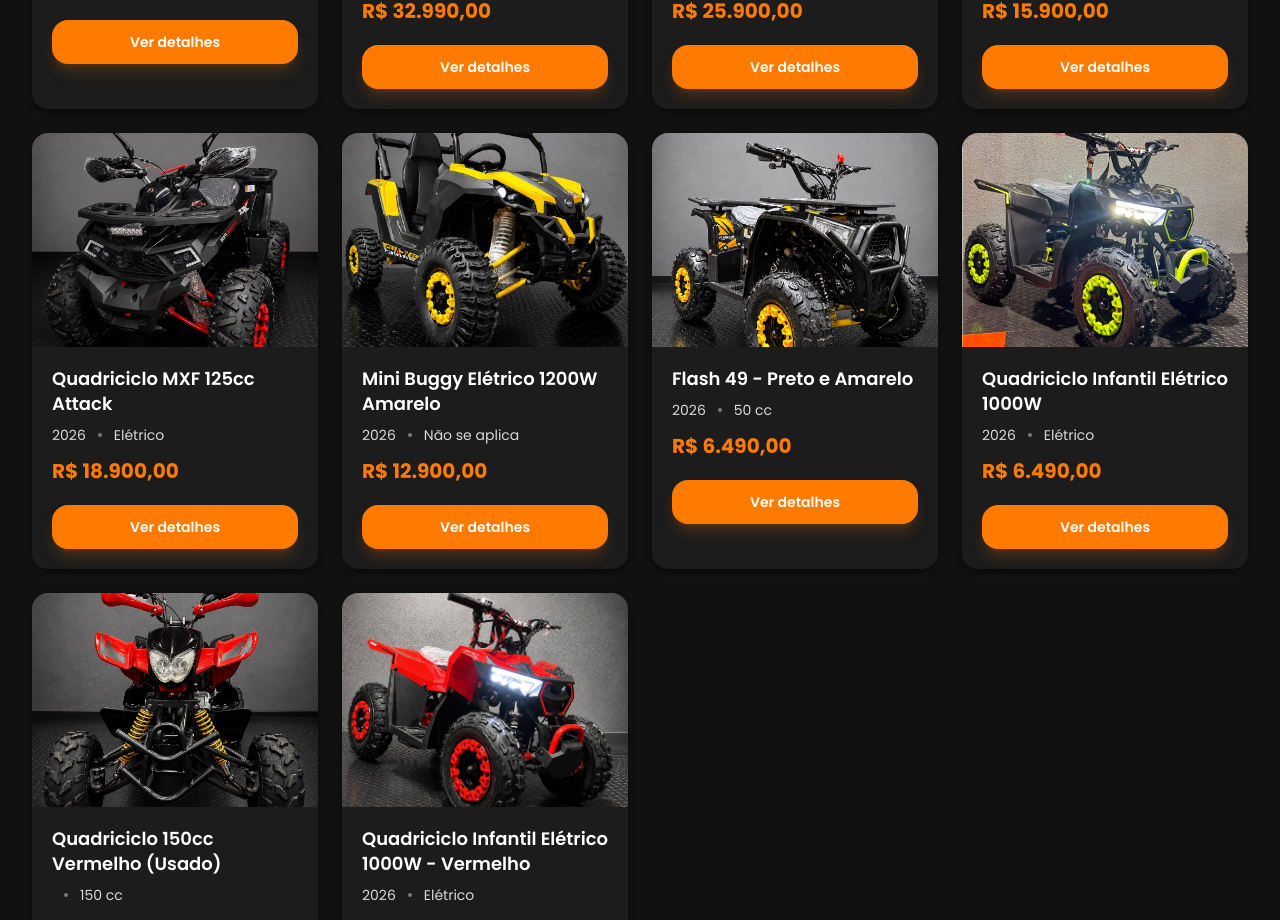
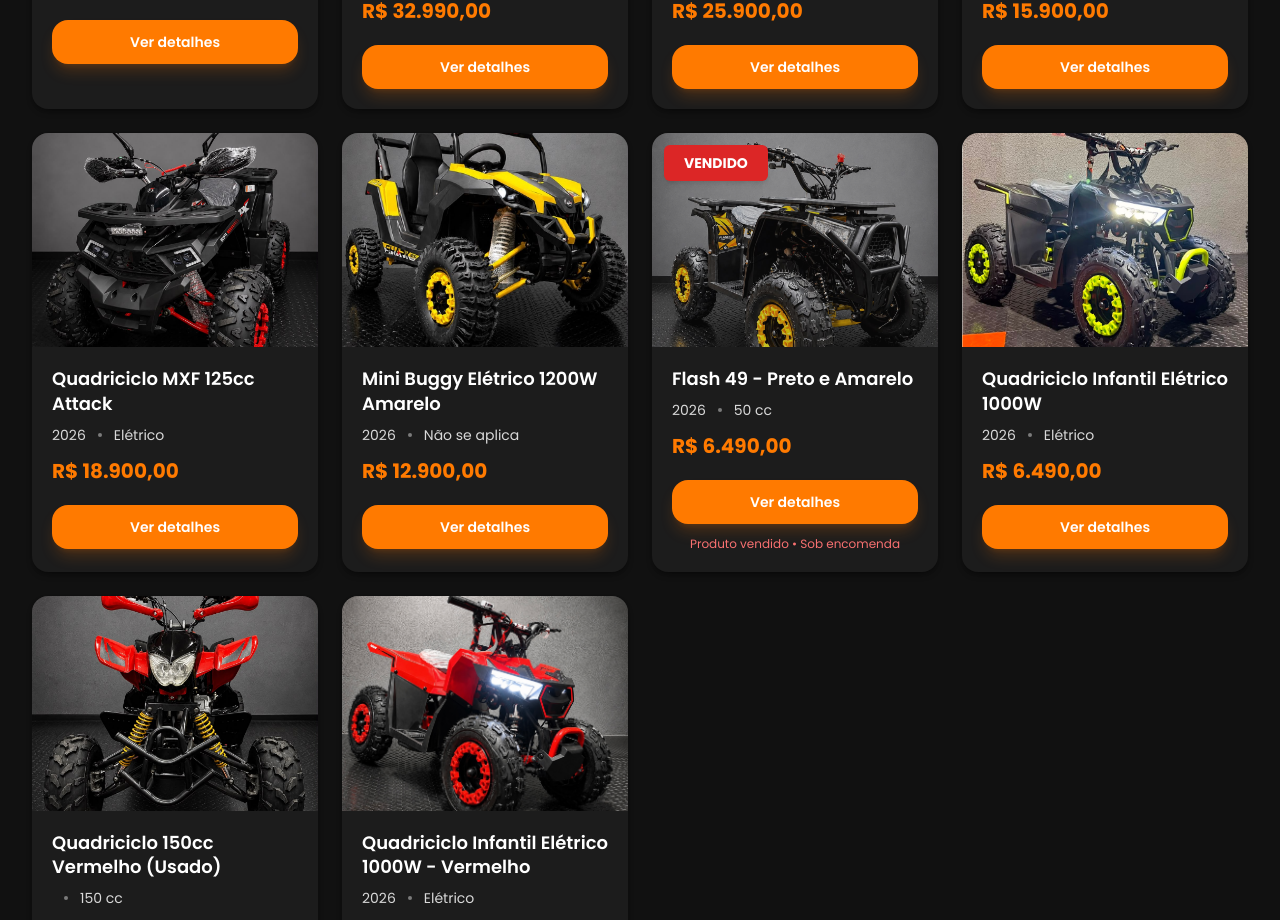
Before and after one commit to foregato/quadrimotors, a React (Vite) app: page /catalogo in a window 1280 px wide. Shown: the part 1217-2137 px from the top of the page. Built offline with nearby package versions, Linux system fonts and the light colour scheme.

Commit message:
Produtos Vendidos

```diff
--- a/src/components/ProductCard.jsx
+++ b/src/components/ProductCard.jsx
@@ -1,18 +1,25 @@
 import { Link } from 'react-router-dom'
 import { motion } from 'framer-motion'
 
-// Card vertical de um quadriciclo - usado no Catálogo e na Home ("últimos cadastrados")
+// Card vertical de um quadriciclo - usado no Catálogo e na Home
 export default function ProductCard({ produto }) {
+  const isVendido = produto.vendido === true || produto.vendido === "true"
+
   return (
     <motion.div
       initial={{ opacity: 0, y: 20 }}
       whileInView={{ opacity: 1, y: 0 }}
       viewport={{ once: true, amount: 0.2 }}
       transition={{ duration: 0.4 }}
-      className="card overflow-hidden flex flex-col relative"   // ← relative adicionado
+      className="card overflow-hidden flex flex-col relative"
     >
-      {/* Badge "OFERTA" - aparece apenas nos produtos que tiverem o campo "badge" */}
-      {produto.badge && (
+      {/* Badge de VENDIDO - prioridade máxima */}
+      {isVendido ? (
+        <div className="absolute top-3 left-3 bg-red-600 text-white text-sm font-bold px-5 py-2 rounded-md shadow-md z-20">
+          VENDIDO
+        </div>
+      ) : produto.badge && (
+        /* Badge original (Oportunidade, etc) */
         <div className="absolute top-3 left-3 bg-red-600 text-white text-xs font-bold px-4 py-1.5 rounded-md shadow-md z-10">
           {produto.badge}
         </div>
@@ -22,7 +29,9 @@ export default function ProductCard({ produto }) {
         <img
           src={produto.imagens[0]}
           alt={produto.nome}
-          className="w-full aspect-[4/3] object-cover"
+          className={`w-full aspect-[4/3] object-cover transition-all duration-300 ${
+            isVendido ? 'opacity-75' : ''
+          }`}
         />
       </Link>
 
@@ -43,6 +52,12 @@ export default function ProductCard({ produto }) {
         >
           Ver detalhes
         </Link>
+
+        {isVendido && (
+          <p className="text-red-400 text-xs text-center mt-1">
+            Produto vendido • Sob encomenda
+          </p>
+        )}
       </div>
     </motion.div>
   )
--- a/src/data/produtos.json
+++ b/src/data/produtos.json
@@ -41,6 +41,7 @@
     "/imagens/medidasminimoto125vermelho.jpeg"
   ],
   "badge": "Oportunidade"
+
 },
   {
     "id": 3,
@@ -238,7 +239,9 @@
     "/imagens/flash49cc_1.jpeg",
     "/imagens/flash49cc_2.jpeg",
     "/imagens/medidaflash49cc.jpeg"
-  ]
+  ],
+  "badge": "VENDIDO",
+  "vendido": true
 },
  {
   "id": 12,
--- a/src/pages/Produto.jsx
+++ b/src/pages/Produto.jsx
@@ -3,7 +3,7 @@ import Carousel from '../components/Carousel'
 import ButtonWhatsapp from '../components/ButtonWhatsapp'
 import produtos from '../data/produtos.json'
 
-// Campos da tabela de especificações (rótulo + chave correspondente no JSON)
+// Campos da tabela de especificações
 const especificacoes = [
   { label: 'Marca', chave: 'marca' },
   { label: 'Modelo', chave: 'modelo' },
@@ -30,6 +30,8 @@ export default function Produto() {
     )
   }
 
+  const isVendido = produto.vendido === true || produto.vendido === "true"
+
   return (
     <section className="container-app pt-28 pb-20">
       <Carousel imagens={produto.imagens} />
@@ -37,13 +39,35 @@ export default function Produto() {
       <div className="mt-8 flex flex-col md:flex-row md:items-start md:justify-between gap-4">
         <div>
           <h1 className="text-3xl font-bold">{produto.nome}</h1>
-          <span className={`inline-block mt-2 text-xs font-semibold px-3 py-1 rounded-full
-            ${produto.estado === 'Novo' ? 'bg-accent/20 text-accent' : 'bg-white/10 text-secondary'}`}>
-            {produto.estado}
-          </span>
+
+          <div className="flex items-center gap-3 mt-2">
+            <span className={`inline-block text-xs font-semibold px-3 py-1 rounded-full
+              ${produto.estado === 'Novo' ? 'bg-accent/20 text-accent' : 'bg-white/10 text-secondary'}`}>
+              {produto.estado}
+            </span>
+
+            {isVendido && (
+              <span className="inline-block text-sm font-bold px-5 py-1.5 bg-red-600 text-white rounded-full shadow-md">
+                VENDIDO
+              </span>
+            )}
+          </div>
         </div>
         <p className="text-accent font-extrabold text-3xl">{produto.preco}</p>
       </div>
+
+      {/* Mensagem clara para produto vendido */}
+      {isVendido && (
+        <div className="mt-6 p-5 bg-red-600/10 border border-red-600/30 rounded-2xl">
+          <p className="text-red-400 font-semibold text-lg">
+            Este modelo já foi vendido.
+          </p>
+          <p className="text-secondary mt-1">
+            Podemos trazer uma unidade igual ou similar sob encomenda.
+            Entre em contato para mais informações e prazo de entrega.
+          </p>
+        </div>
+      )}
 
       {/* Tabela de especificações */}
       <div className="card mt-8 p-6 grid grid-cols-2 sm:grid-cols-3 gap-y-5 gap-x-4">
@@ -61,11 +85,11 @@ export default function Produto() {
         <p className="text-secondary leading-relaxed">{produto.descricao}</p>
       </div>
 
-      {/* Botão de interesse - abre o WhatsApp com mensagem contendo o nome do produto */}
+      {/* Botão de interesse */}
       <div className="mt-10">
         <ButtonWhatsapp
-          mensagem={`Olá, tenho interesse no ${produto.nome}`}
-          texto="Tenho Interesse"
+          mensagem={`Olá, tenho interesse no ${produto.nome} ${isVendido ? '(já foi vendido - quero solicitar uma unidade similar)' : ''}`}
+          texto={isVendido ? "Solicitar Unidade Similar" : "Tenho Interesse"}
           className="btn-primary w-full sm:w-auto text-lg py-5 px-10"
         />
       </div>
```
